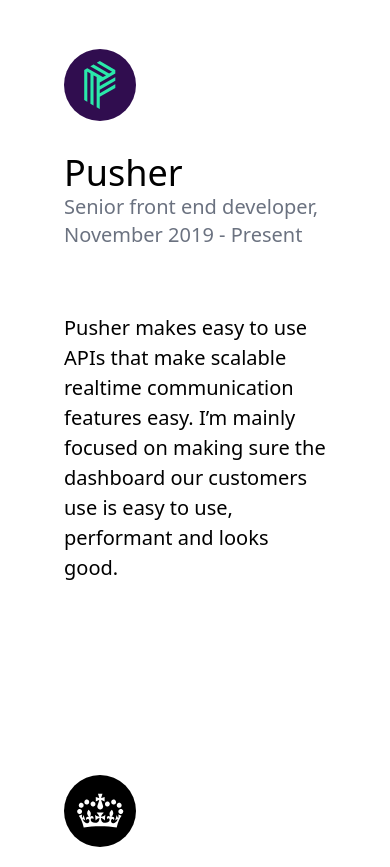
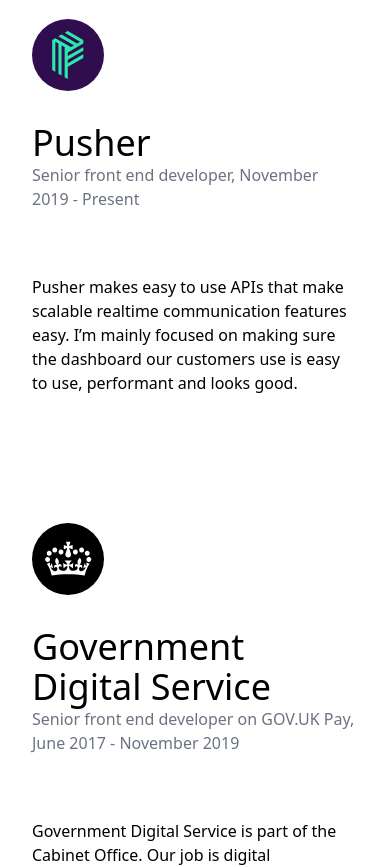
Before and after one commit to jonheslop/jfh-2021, a Next.js app: page / in a window 390 px wide. Shown: the part 820-1687 px from the top of the page. Built offline with nearby package versions, Linux system fonts and the light colour scheme.

Commit message:
smaller fonts and spacing on mobile

```diff
--- a/components/footer.tsx
+++ b/components/footer.tsx
@@ -2,7 +2,7 @@
 
 export default function Footer() {
   return (
-    <footer className="flex flex-wrap items-center w-full p-16 text-sm justify-between">
+    <footer className="flex flex-wrap items-center w-full p-8 md:p-16 text-sm justify-between">
       <section className="space-x-6 mt-4 sm:mt-0">
         <Link href="https://github.com/jonheslop" external={true}>Github</Link>
         <Link href="https://twitter.com/jonheslop" external={true}>Twitter</Link>
--- a/components/job.tsx
+++ b/components/job.tsx
@@ -21,12 +21,12 @@
         ))
         }
       </figure>
-      <div className="md:col-start-4 mb-32">
+      <div className="md:col-start-4 mb-16 md:mb-32">
         <header className="mb-16">
           <Heading>{ data.company }</Heading>
-          <h3 className="text-xl md:text-lg lg:text-xl text-gray-500">{ data.role }, { data.period }</h3>
+          <h3 className="md:text-xl md:text-lg lg:text-xl text-gray-500">{ data.role }, { data.period }</h3>
         </header>
-        <p className="text-xl md:text-lg lg:text-xl leading-normal max-w-3xl">
+        <p className="md:text-xl md:text-lg lg:text-xl leading-normal max-w-3xl">
           { data.description }
         </p>
       </div>
--- a/components/layout.tsx
+++ b/components/layout.tsx
@@ -22,7 +22,7 @@
         <meta property="og:image" content="/jon-heslop.jpg" />
       </Head>
 
-      <div className="flex-1 p-16 grid grid-cols-1 md:grid-cols-page-layout auto-rows-min items-start gap-16 relative">
+      <div className="flex-1 p-8 md:p-16 grid grid-cols-1 md:grid-cols-page-layout auto-rows-min items-start gap-16 relative">
         <Logo />
         {children}
       </div>
```
